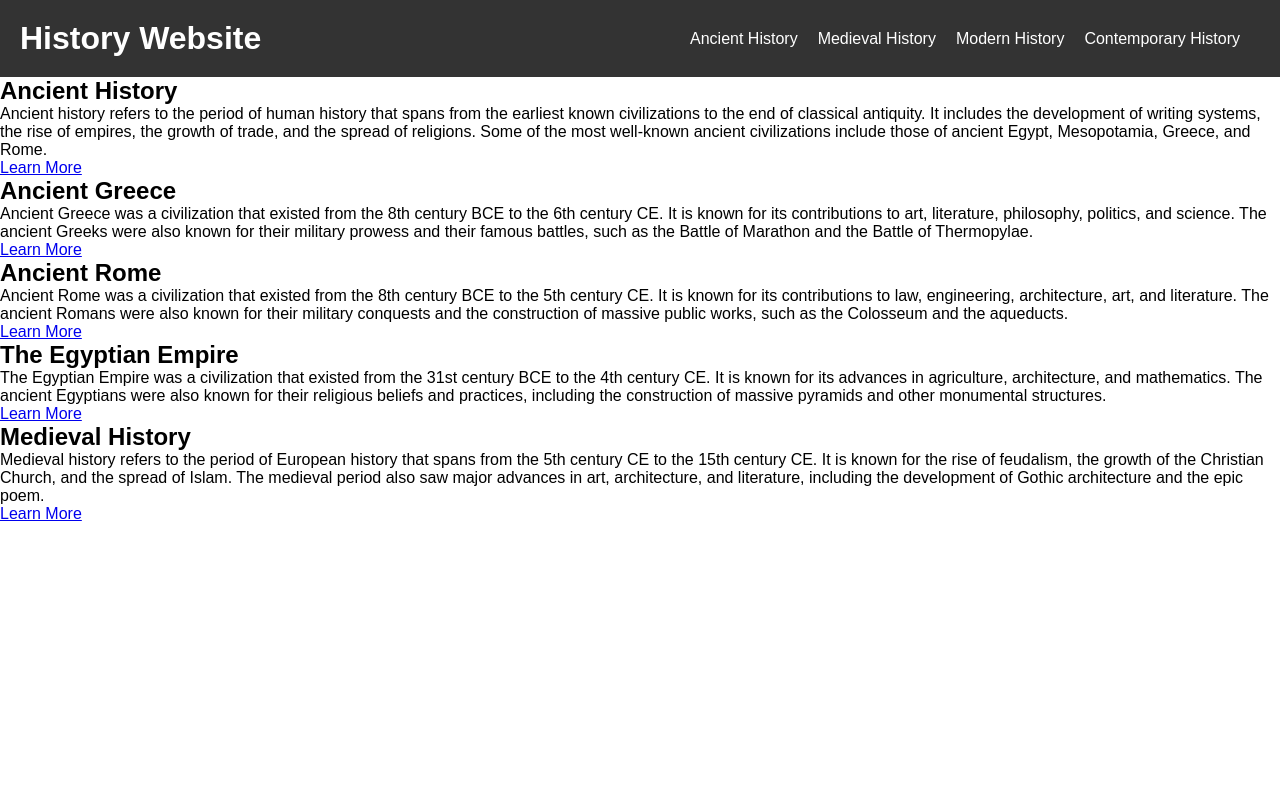
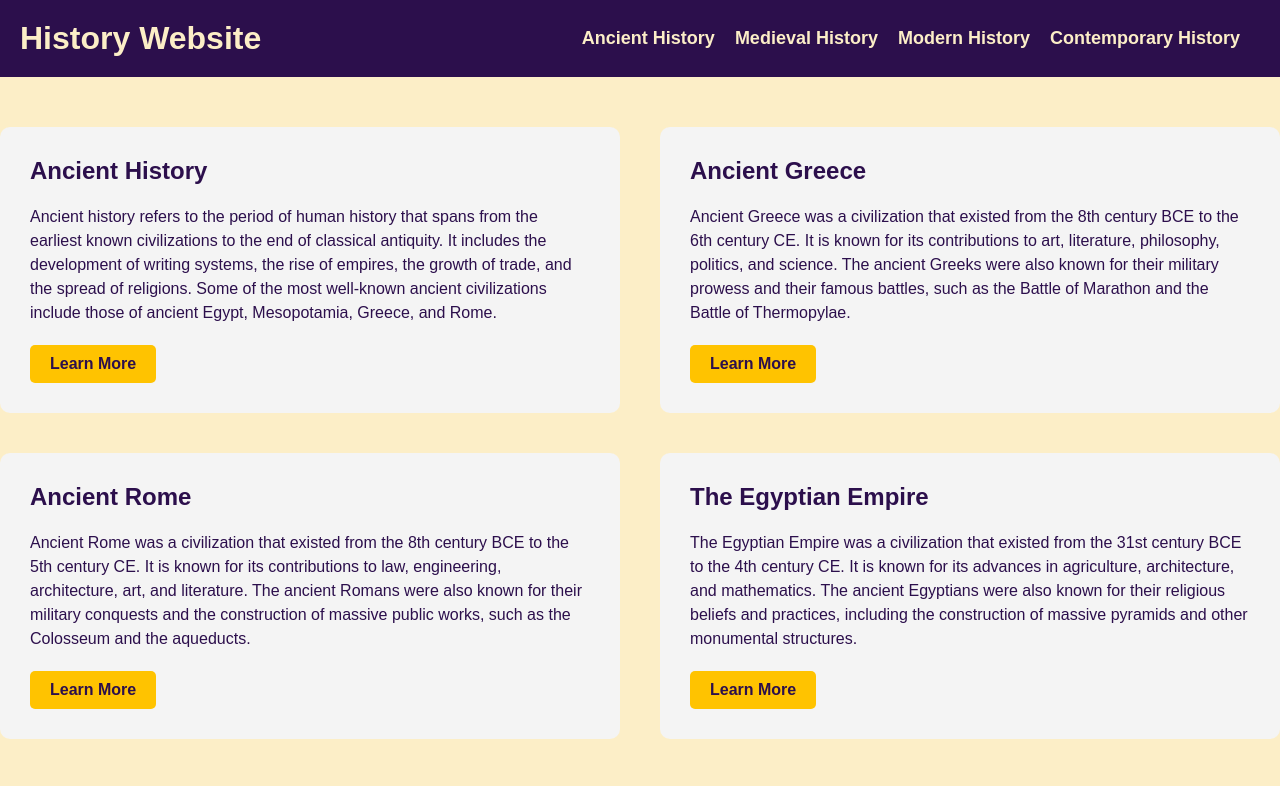
Before and after one commit to Sparrow1989/History, a plain HTML site: page index.html in a window 1280 px wide. Shown: the top 786 px of the page. Drawn offline with Linux system fonts and the light colour scheme.

Commit message:
Update style.css

```diff
--- a/style.css
+++ b/style.css
@@ -6,11 +6,13 @@
 
 body {
 	font-family: Arial, sans-serif;
+	background-color: #FCEEC7;
+	color: #2C0F4C;
 }
 
 header {
-	background-color: #333;
-	color: #fff;
+	background-color: #2C0F4C;
+	color: #FCEEC7;
 	padding: 20px;
 	display: flex;
 	justify-content: space-between;
@@ -27,9 +29,63 @@ nav li {
 }
 
 nav a {
-	color: #fff;
+	color: #FCEEC7;
 	text-decoration: none;
+	font-size: 18px;
+	font-weight: bold;
+	transition: all 0.2s ease-in-out;
+}
+
+nav a:hover {
+	color: #FFC300;
 }
 
 main {
-	padding:
+	padding: 50px 0;
+}
+
+.grid {
+	display: grid;
+	grid-template-columns: repeat(2, 1fr);
+	grid-gap: 40px;
+	margin-bottom: 50px;
+}
+
+.item {
+	background-color: #F4F4F4;
+	padding: 30px;
+	border-radius: 10px;
+	transition: all 0.2s ease-in-out;
+}
+
+.item:hover {
+	transform: scale(1.05);
+}
+
+.item h2 {
+	color: #2C0F4C;
+	margin-bottom: 20px;
+	font-size: 24px;
+}
+
+.item p {
+	font-size: 16px;
+	line-height: 1.5;
+	margin-bottom: 20px;
+}
+
+.button {
+	display: inline-block;
+	background-color: #FFC300;
+	color: #2C0F4C;
+	padding: 10px 20px;
+	border-radius: 5px;
+	text-decoration: none;
+	font-weight: bold;
+	transition: all 0.2s ease-in-out;
+}
+
+.button:hover {
+	background-color: #2C0F4C;
+	color: #FCEEC7;
+}
```
